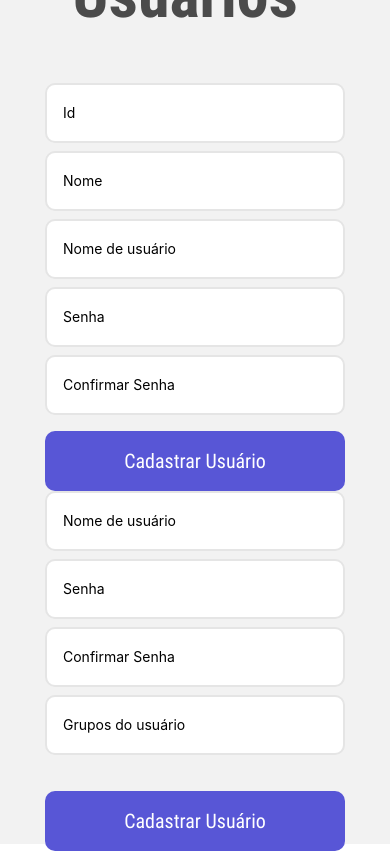
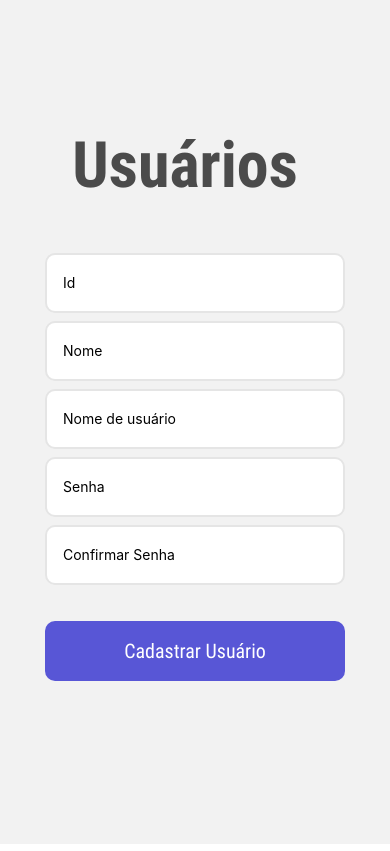
Before and after one commit to naruto112/projeto-senac-mobile, a React Native app: screen /Users in a window 390 px wide. Built offline with nearby package versions, Linux system fonts and the light colour scheme.

Commit message:
ajuste validator '''

```diff
--- a/src/pages/Users/index.js
+++ b/src/pages/Users/index.js
@@ -25,10 +25,15 @@ const Users = ({ navigation }) => {
   const [btnCadastrar, setBtnCadastrar] = useState("Cadastrar Usuário");
   const inputRef = useRef(null);
   const [verifyPass, setVerifyPass] = useState(false);
+  const [borderStyle, setBorderStyle] = useState();
   const [style, setStyle] = useState();
 
   const handle = () => {
     if (userPassword !== userPasswordConfirm) {
+      setBorderStyle({
+        borderColor: "red",
+      });
+
       setVerifyPass(true);
       return false;
     }
@@ -61,6 +66,7 @@ const Users = ({ navigation }) => {
       <Container style={{ marginTop: 80 }}>
         <ViewTitle>
           <Title>Usuários</Title>
+          {verifyPass && <Text>Senha incorreta</Text>}
           <InputText name="Id" onChangeText={setUserId} />
           <InputText
             name="Nome"
@@ -74,33 +80,13 @@ const Users = ({ navigation }) => {
             password={true}
             onChangeText={setUserPassword}
           />
-          {verifyPass ? (
-            <>
-              <Text>Senha incorreta</Text>
-              <InputText
-                style={{
-                  color: "red",
-                }}
-                name="Confirmar Senha"
-                password={true}
-                onChangeText={setPasswordConfirm}
-              />
-            </>
-          ) : (
-            <InputText
-              style={{
-                color: "grey",
-              }}
-              name="Confirmar Senha"
-              password={true}
-              onChangeText={setPasswordConfirm}
-            />
-          )}
-          <ButtonNative text={btnCadastrar} onPress={handle} />
-          <InputText name="Nome de usuário" onChangeText={setUserUserName} />
-          <InputText name="Senha" onChangeText={setUserPassword} />
-          <InputText name="Confirmar Senha" onChangeText={setPasswordConfirm} />
-          <InputText name="Grupos do usuário" onChangeText={setUserRoles} />
+
+          <InputText
+            style={borderStyle}
+            name="Confirmar Senha"
+            password={true}
+            onChangeText={setPasswordConfirm}
+          />
           <View style={{ marginTop: 20 }}>
             <ButtonNative text={btnCadastrar} onPress={handle} />
           </View>
```
